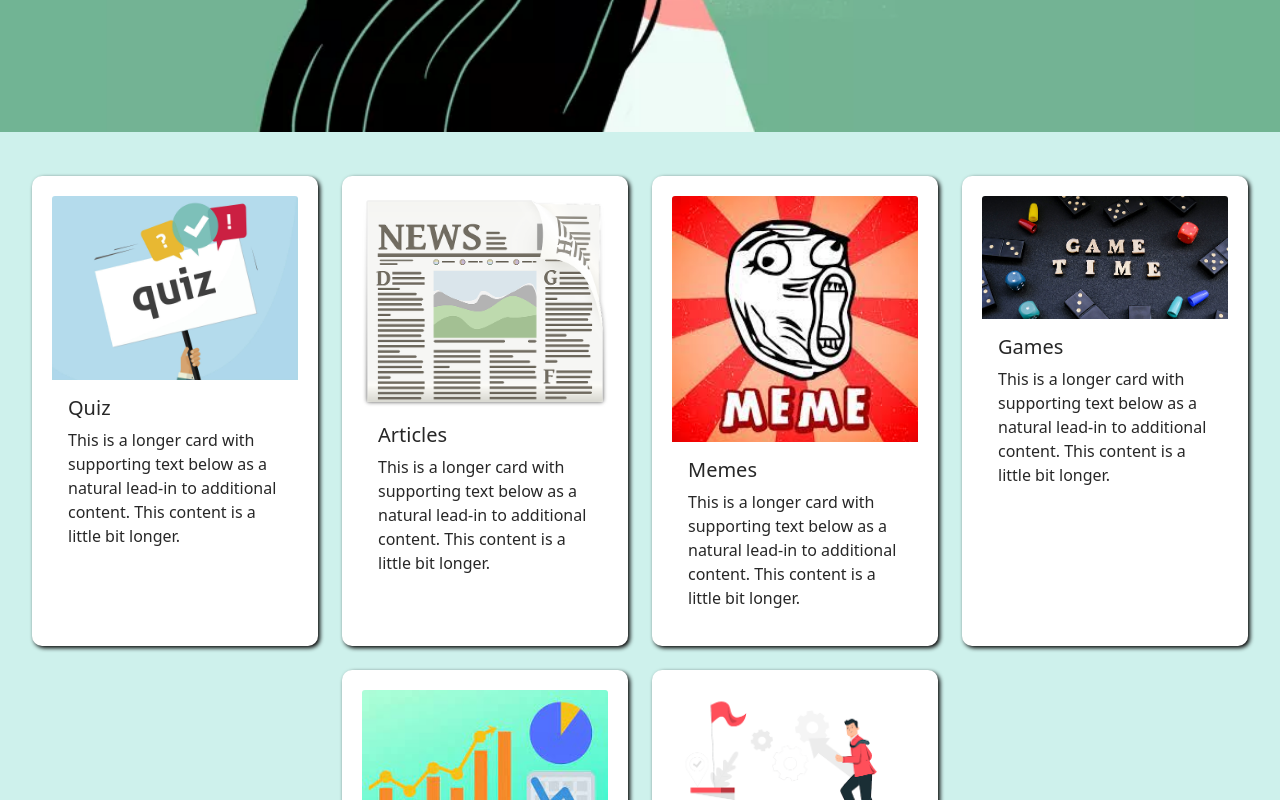
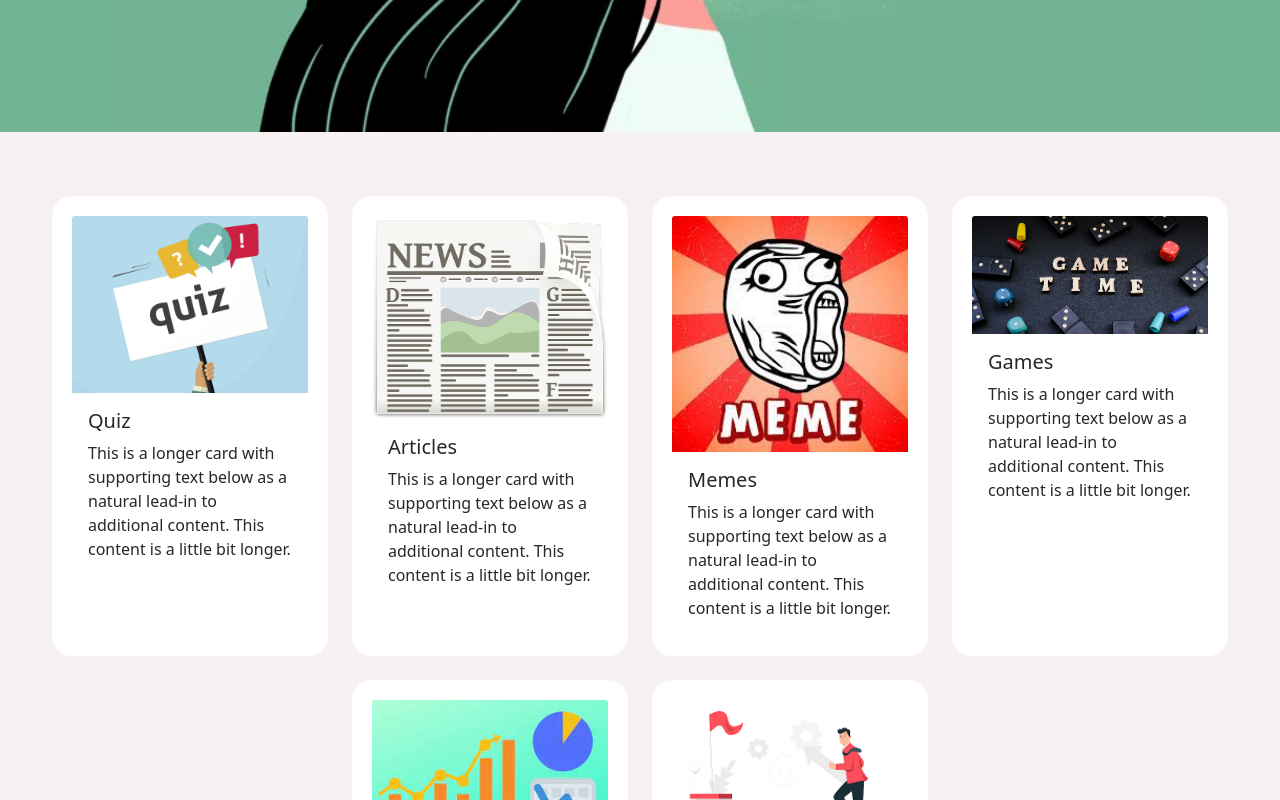
Before and after one commit to SE-Project-Team/Healify, a React (Create React App) app in the folder healify/: page /Home in a window 1280 px wide. Shown: the part 620-1420 px from the top of the page. Built offline with nearby package versions, Linux system fonts and the light colour scheme.

Commit message:
Home page minimalized

```diff
--- a/healify/src/App.css
+++ b/healify/src/App.css
@@ -11,7 +11,6 @@ textarea {
   background-color: #f3e5f5;
   border-radius: 50px !important;
   padding: 12px 15px 12px 15px !important;
-  width: 100%;
   box-sizing: border-box;
   border: none !important;
   border: 1px solid #f3e5f5 !important;
--- a/healify/src/Components/Home.js
+++ b/healify/src/Components/Home.js
@@ -48,7 +48,7 @@ export const Home = () => {
 
       <div className={styles["top-container"]}>
         <div className={styles.img}>
-          <img src={image} alt="image not found" />
+          <img src={image} alt="home-image" />
         </div>
         <MDBRow
           className={
--- a/healify/src/Components/Home.module.css
+++ b/healify/src/Components/Home.module.css
@@ -81,7 +81,8 @@
   padding: 10px;
 }
 .top-container {
-  background-color: #cef1ec;
+  /* background-color: #a4ccb5; */
+  background: rgb(247, 241, 241);
   position: relative;
 }
 .navv {
@@ -98,23 +99,21 @@
   padding: 20px 0;
 }
 .homecard {
-  background-color: white;
   color: #272727;
   padding: 20px;
   align-self: stretch;
-  border-radius: 10px;
+  border-radius: 20px;
   border: 0px;
   border-color: rgb(206, 184, 180);
   border-style: solid;
-  box-shadow: 2px 2px 4px 0px black;
   transition: 200ms;
   min-height: 100%;
 }
-
 .homecard:hover {
-  position: relative;
-  top: 10px;
-  right: 10px;
+  box-shadow: 0 2px 20px 0 #ccd2d8;
+  /* position: relative;
+  top: 5px;
+  right: 5px; */
 }
 .img img {
   width: 100%;
@@ -215,7 +214,8 @@
 }
 
 .mdbCustom {
-  margin: auto;
+  margin: 20px;
+  margin-bottom: 0px;
   padding: 20px;
   display: flex;
   justify-content: center;
--- a/healify/src/Components/Signup.module.css
+++ b/healify/src/Components/Signup.module.css
@@ -78,6 +78,7 @@
   }
 
   .card2 {
+    padding: 50px;
     width: 100%;
   }
 
```
